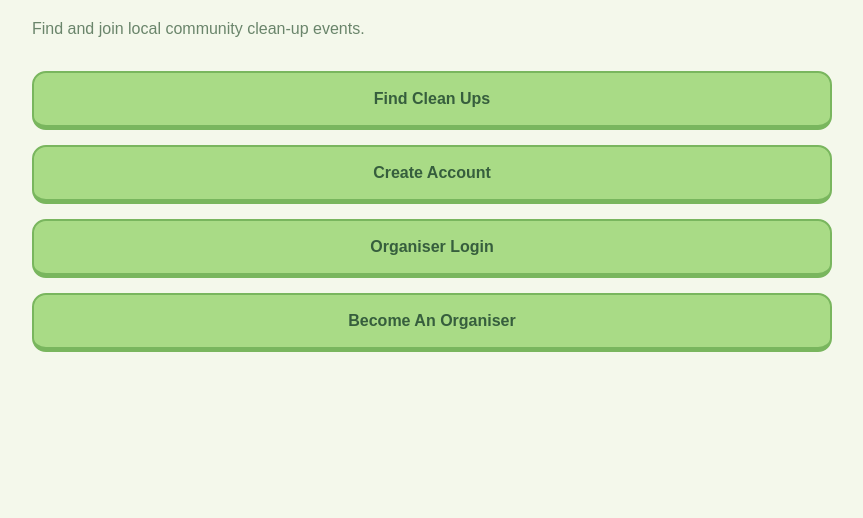
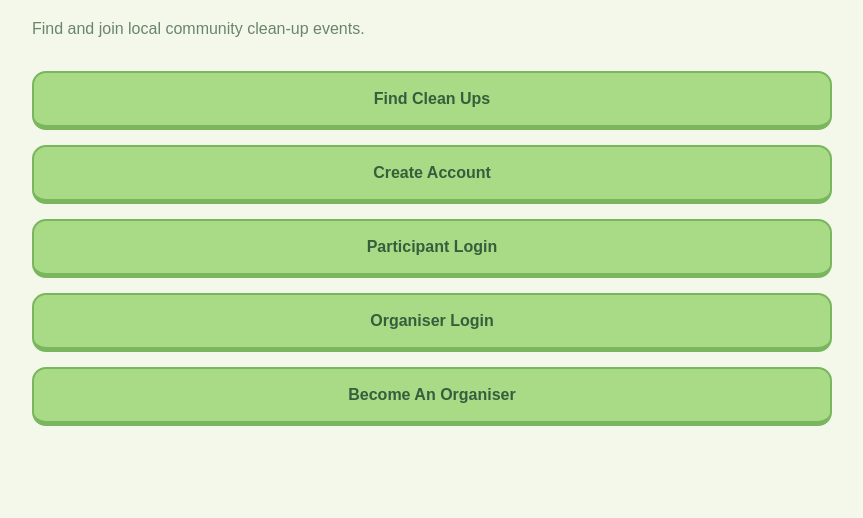
Before and after one commit to Mrgnoblennon/Community-Clean-Up-App, a Flask app: page / in a window 1280 px wide. Shown: the part 444-962 px from the top of the page, without its empty margins (208-1071 px from the left). Before the commit the page ends 796 px from the top, so only its background shows below. Run offline with Flask 3, Linux system fonts and the light colour scheme.

Commit message:
added logged in user

```diff
--- a/app.py
+++ b/app.py
@@ -4,6 +4,34 @@ from werkzeug.security import generate_password_hash, check_password_hash
 import secrets, os , sqlite3
 
 app = Flask(__name__)
+
+
+@app.context_processor
+def inject_current_user():
+
+    user_id = session.get("participant_id")
+    role = "participant"
+
+    if not user_id:
+        user_id = session.get("organiser_id")
+        role = "organiser"
+
+    if not user_id:
+        return {"current_user": None}
+
+    connection = sqlite3.connect("instance/cleanup.db")
+    connection.row_factory = sqlite3.Row
+
+    user = connection.execute("""
+        SELECT id, name, email, role
+        FROM users
+        WHERE id = ? AND role = ?
+    """, (user_id, role)).fetchone()
+
+    connection.close()
+
+    return {"current_user": dict(user) if user else None}
+
 
 verification_codes = {}
 app.secret_key = os.environ["FLASK_SECRET_KEY"]
--- a/templates/events.html
+++ b/templates/events.html
@@ -32,7 +32,7 @@
     <header class="brand-header">
         <a href="{{ url_for('home') }}">
             <img src="{{ url_for('static', filename='images/logo.png') }}"
-                 alt="Cleaning Up Communities" class="brand-logo" style="max-width:100px;">
+                 alt="Cleaning Up Communities" class="brand-logo" style="max-width:200px;">
         </a>
     </header>
 
--- a/templates/index.html
+++ b/templates/index.html
@@ -1,3 +1,4 @@
+
 <!DOCTYPE html>
 <html lang="en">
 <head>
@@ -8,6 +9,7 @@
 </head>
 <body>
 <main class="container">
+
     <header class="brand-header">
         <a href="{{ url_for('home') }}">
             <img
@@ -18,22 +20,90 @@
             >
         </a>
     </header>
+
     <header class="site-header">
         <div class="logo">Community Clean-Up</div>
+
+
+        {% if current_user %}
+
+        <section class="account-banner">
+            <div class="account-info">
+                <span class="account-avatar">👤</span>
+
+                <div>
+                    <strong>{{ current_user.name }}</strong>
+                    <p>Logged in as {{ current_user.role|capitalize }}</p>
+                </div>
+            </div>
+
+            {% if current_user.role == "participant" %}
+                <a href="{{ url_for('participant_dashboard') }}" class="btn">
+                    My Profile
+                </a>
+            {% else %}
+                <a href="{{ url_for('create_event') }}" class="btn">
+                    Organiser Dashboard
+                </a>
+            {% endif %}
+        </section>
+
+        {% endif %}
+
+
         <nav>
-        <a href="/">Home</a>
-        <a href="/events">Find Clean-Ups</a>
-        <a href="/login">Login</a>
+            <a href="{{ url_for('home') }}">Home</a>
+            <a href="{{ url_for('events') }}">Find Clean-Ups</a>
+
+            {% if session.get("participant_id") %}
+                <a href="{{ url_for('participant_dashboard') }}">My Dashboard</a>
+            {% else %}
+                <a href="{{ url_for('participant_login') }}">Login</a>
+            {% endif %}
         </nav>
     </header>
+
     <h1>Community Clean-Up App</h1>
     <p>Find and join local community clean-up events.</p>
+
     <div class="home-actions">
-    <a href="/events" class="btn">Find Clean Ups</a>
-    <a href="{{ url_for('register_participant') }}" class="btn">Create Account</a>
-    <a href="{{ url_for('participant_login') }}" class="btn">Organiser Login</a>
-    <a href="/register-organiser" class="btn">Become An Organiser</a>
+
+        <a href="{{ url_for('events') }}" class="btn">
+            Find Clean Ups
+        </a>
+
+        {% if session.get("participant_id") %}
+
+            <a href="{{ url_for('participant_dashboard') }}" class="btn">
+                My Dashboard
+            </a>
+
+            <form method="POST" action="{{ url_for('participant_logout') }}">
+                <button type="submit" class="btn">Log Out</button>
+            </form>
+
+        {% else %}
+
+            <a href="{{ url_for('register_participant') }}" class="btn">
+                Create Account
+            </a>
+
+            <a href="{{ url_for('participant_login') }}" class="btn">
+                Participant Login
+            </a>
+
+        {% endif %}
+
+        <a href="{{ url_for('organiser_login') }}" class="btn">
+            Organiser Login
+        </a>
+
+        <a href="{{ url_for('register_organiser') }}" class="btn">
+            Become An Organiser
+        </a>
+
     </div>
+
 </main>
 </body>
 </html>
--- a/templates/register_participant.html
+++ b/templates/register_participant.html
@@ -9,9 +9,14 @@
 </head>
 <body>
 
+
     <main class="container">
 
         <header class="site-header">
+            <a href="{{ url_for('home') }}">
+                <img src="{{ url_for('static', filename='images/logo.png') }}"
+                     alt="Cleaning Up Communities" class="brand-logo" style="max-width:150px;">
+            </a>
             <h1>Join the Community!</h1>
             <p>Create an account and start making a difference.</p>
         </header>
```
Also changed, not shown: static/css/style.css (+65 -0 lines). Lines whose indentation alone changed are shown as unchanged.
